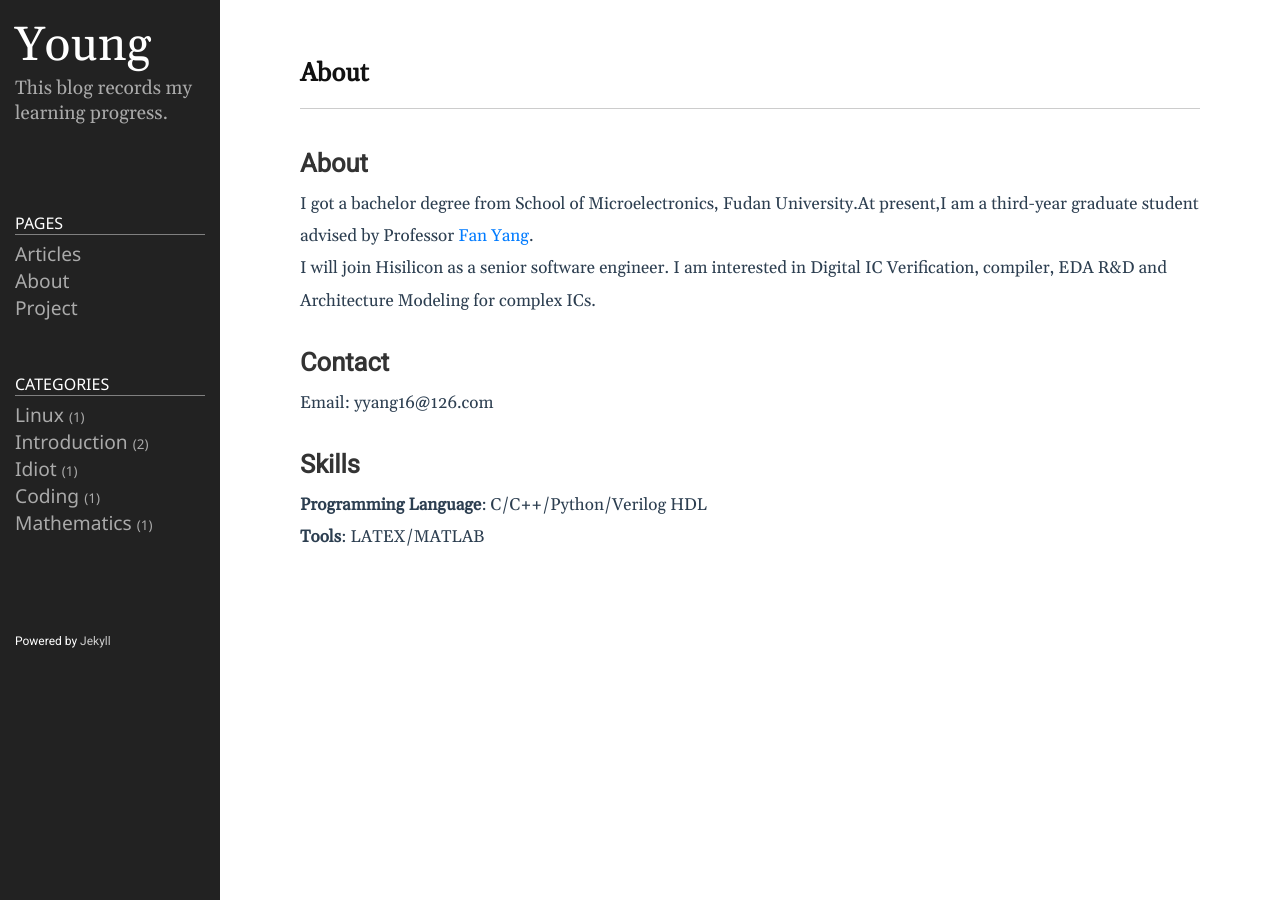
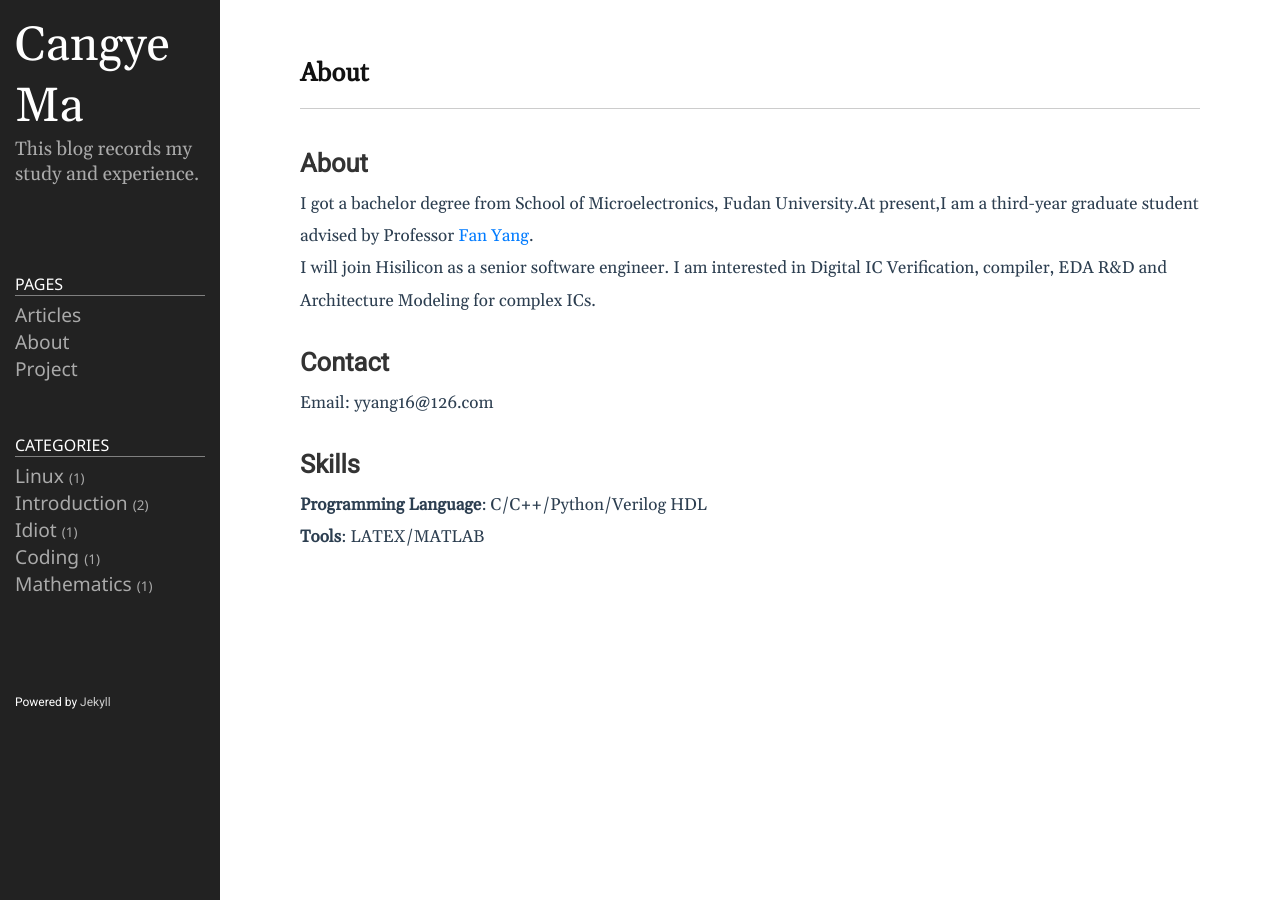
Before and after one commit to cangye-ma/cangye-ma.github.io, a Jekyll site: the page built from README.md, in a window 1280 px wide. Built offline with Jekyll 4.4.1, drawn with Linux system fonts in a browser that asks for light colours.

Commit message:
update blog title

```diff
--- a/_config.yml
+++ b/_config.yml
@@ -19,10 +19,10 @@
 # in the templates via {{ site.myvariable }}.
 
 #  Themed by ejjoo
-title: Young
+title: Cangye Ma
 email: yyang16@126.com
 description: >- # this means to ignore newlines until "baseurl:"
-  This blog records my learning progress.
+  This blog records my study and experience.
 # baseurl: "/" # the subpath of your site, e.g. /blog
 # url: "http://ejjoo.github.io" # the base hostname & protocol for your site, e.g. http://example.com
 github_username: Cangye Ma
```
